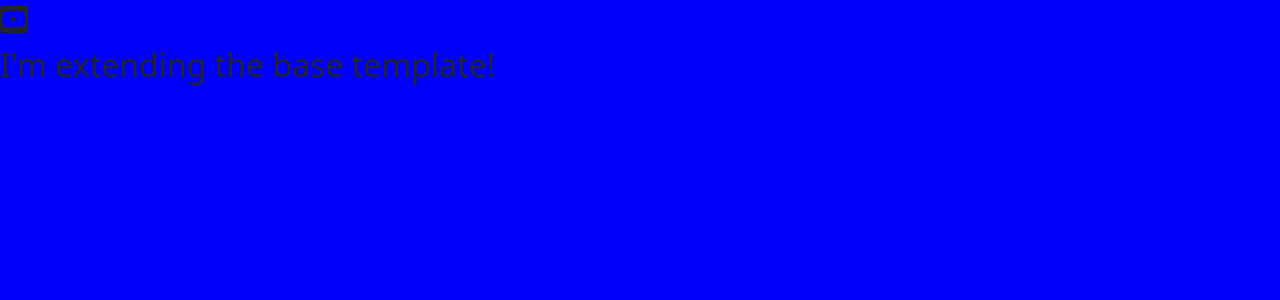
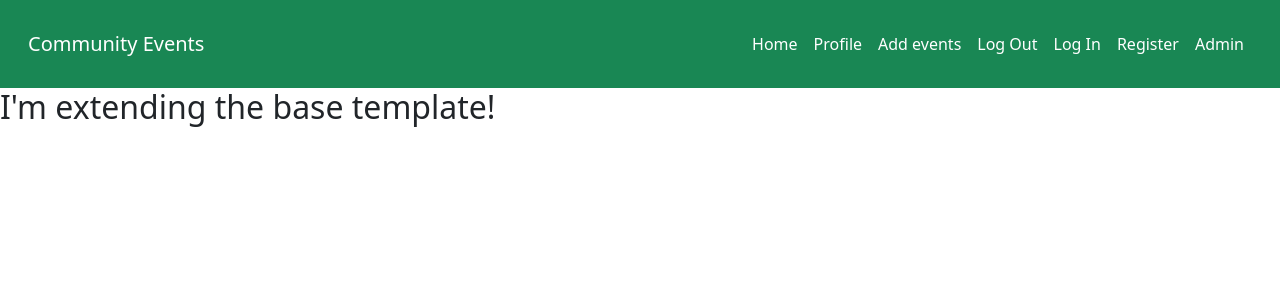
Before and after one commit to Another-User-Dev/pm3-events, a Flask app: page / in a window 1280 px wide. Shown: the top 300 px of the page. Run offline with Flask 2, Linux system fonts and the light colour scheme; data that the repository does not hold is empty; some libraries are stand-ins or nearby versions.

Commit message:
Add navigation bar

```diff
--- a/static/css/style.css
+++ b/static/css/style.css
@@ -1,3 +1,3 @@
-body {
-    background-color: blue
+.nav-link, .navbar-brand {
+    color: white !important;
 }
--- a/templates/base.html
+++ b/templates/base.html
@@ -16,8 +16,42 @@
     <title>Community Events</title>
 </head>
 <body>
-
-    <h2><i class="fab fa-youtube-square"></i></h2>
+    <header>
+        <nav class="navbar navbar-expand-lg navbar-dark bg-success">
+            <div class="container-fluid my-3 mx-3">
+              <a class="navbar-brand" href="{{ url_for('get_user') }}">Community Events</a>
+              <button class="navbar-toggler" type="button" data-bs-toggle="collapse"
+                data-bs-target="#navbarNav" aria-controls="navbarNav" aria-expanded="false" aria-label="Toggle navigation">
+                <span class="navbar-toggler-icon"></span>
+              </button>
+              <div class="collapse navbar-collapse" id="navbarNav">
+                <ul class="navbar-nav ms-auto">
+                  <li class="nav-item">
+                    <a class="nav-link" href="{{ url_for('get_user') }}">Home</a>
+                  </li>
+                  <li class="nav-item">
+                    <a class="nav-link" href="#">Profile</a>
+                  </li>
+                  <li class="nav-item">
+                    <a class="nav-link" href="#">Add events</a>
+                  </li>
+                  <li class="nav-item">
+                    <a class="nav-link" href="#">Log Out</a>
+                  </li>
+                  <li class="nav-item">
+                    <a class="nav-link" href="#">Log In</a>
+                  </li>
+                  <li class="nav-item">
+                    <a class="nav-link" href="#">Register</a>
+                  </li>
+                  <li class="nav-item">
+                    <a class="nav-link" href="#">Admin</a>
+                  </li>
+                </ul>
+              </div>
+            </div>
+          </nav>
+    </header>
 
     {% block content %}
     {% endblock %}
```
